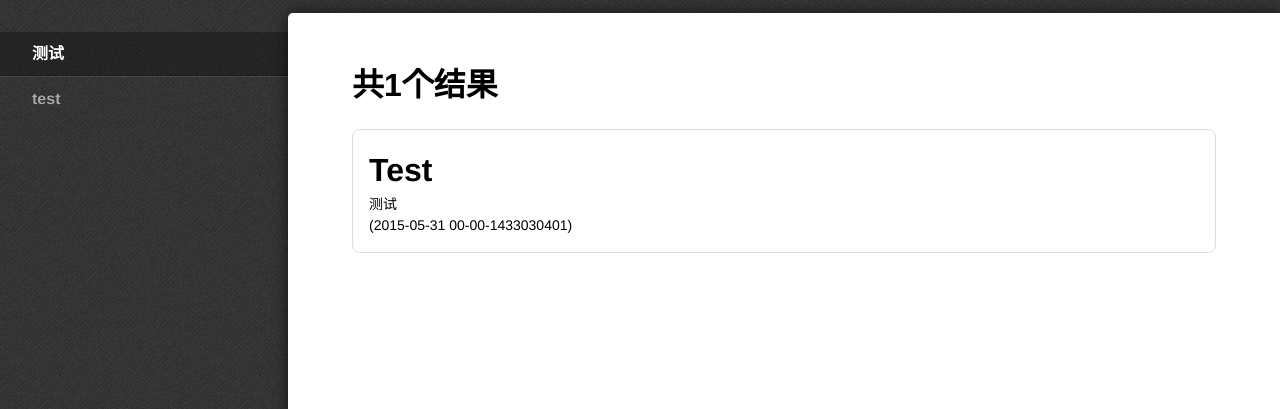
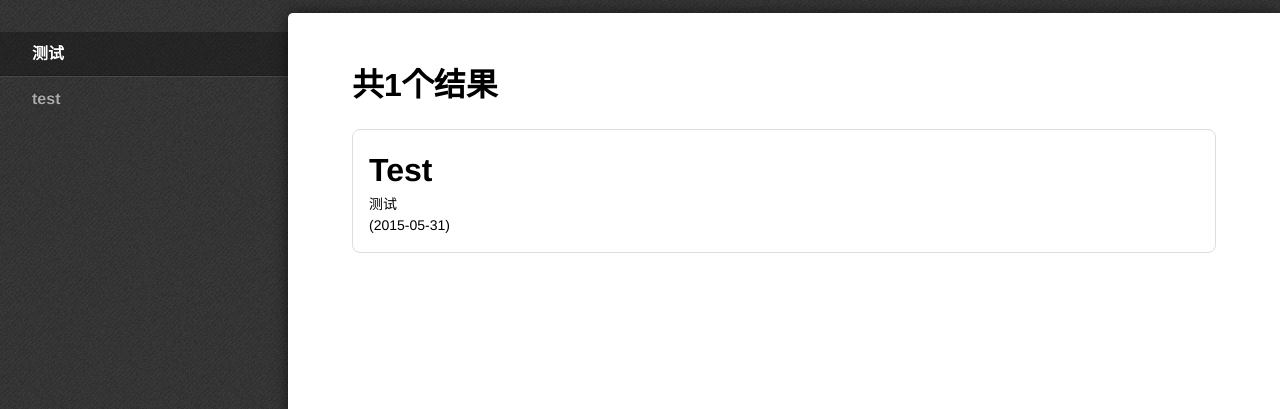
Before and after one commit to ZenoChiu/ZenoChiu.github.io, a Jekyll site: the page built from category/测试.html, in a window 1280 px wide. Shown: the top 409 px of the page. Built offline with Jekyll 4.4.1, drawn with Linux system fonts in a browser that asks for light colours; some web fonts are replaced.

Commit message:
test
test

```diff
--- a/_layouts/category.html
+++ b/_layouts/category.html
@@ -21,7 +21,7 @@
                             <div class="card">
                                 <h1>{{post.title}}</h1>
                                 <p>{{post.category}}</p>
-                                <p>{{post.date||date:"(%Y-%m-%d %H-%M-%s)"}}</p>
+                                <p>{{post.date||date:"(%Y-%m-%d)"}}</p>
                             </div>
                         </a>
                         {% endif %}
```
